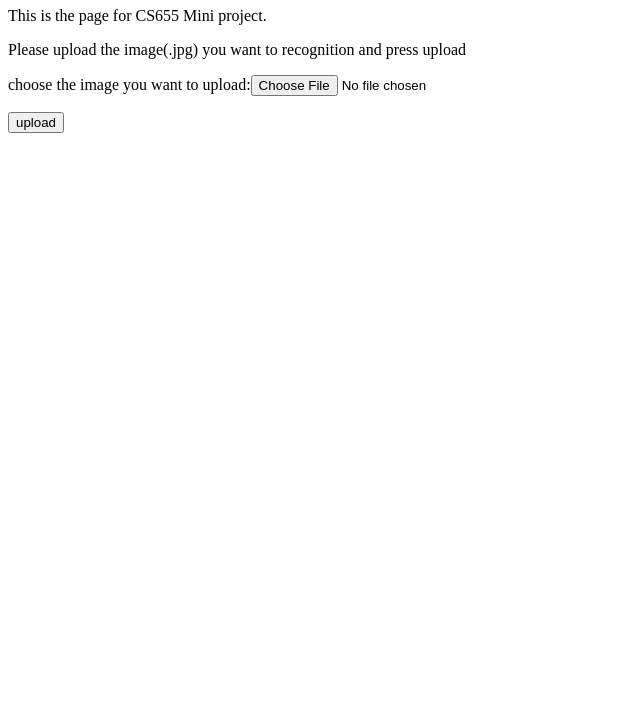
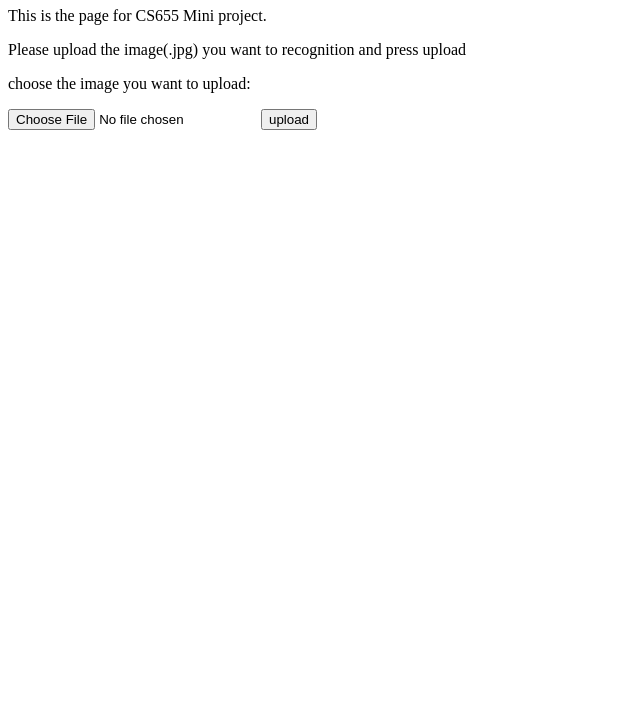
Before and after one commit to lux1997/CS655_grp, a plain HTML site: page index.html in a window 1280 px wide. Shown: the part 73-800 px from the top of the page, without its empty margins (0-640 px from the left). Drawn offline with Linux system fonts and the light colour scheme.

Commit message:
Update index.html

```diff
--- a/index.html
+++ b/index.html
@@ -8,9 +8,9 @@
 <h1>Image Recognition Application</h1>
 <p>This is the page for CS655 Mini project.</p>
 <p>Please upload the image(.jpg) you want to recognition and press upload</p>
+<p>choose the image you want to upload:</p>
 <form enctype="multipart/form-data" action="/cgi-bin/client.py" method="post">
-<p>choose the image you want to upload:<input type="file" name="filename" /></p>
-<p><input type="submit" value="upload" /> </p>
+<p><input type="file" name="filename" /><input type="submit" value="upload" /></p>
 </form>
 </body>
 </html>
```
